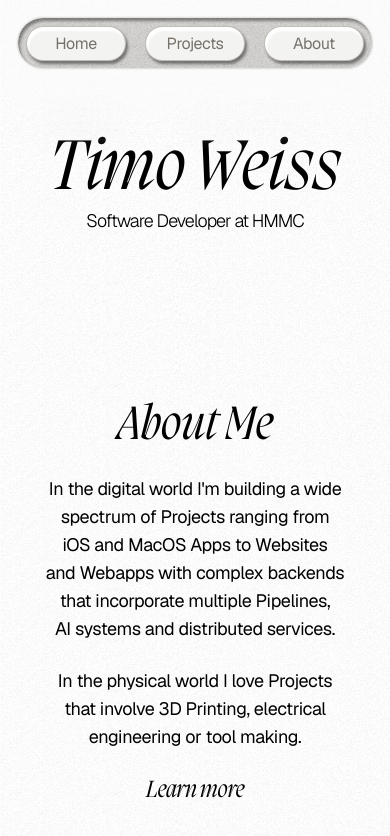
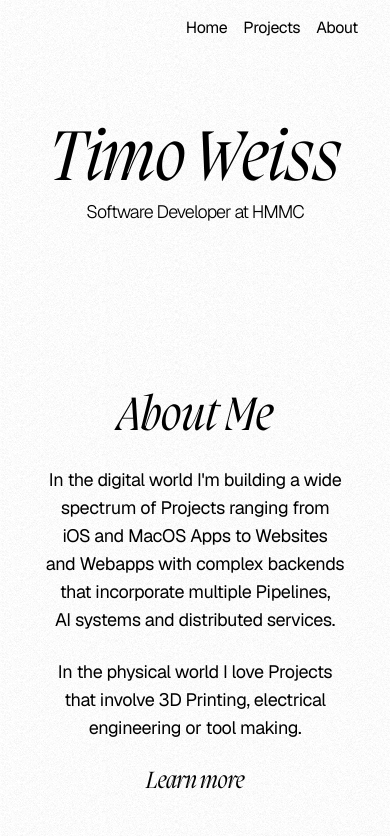
Before and after one commit to exddc/personal-site, a Next.js app: page / in a window 390 px wide. Shown: the top 836 px of the page. Built offline with nearby package versions, Linux system fonts and the light colour scheme.

Commit message:
new header design

```diff
--- /dev/null
+++ b/app/components/Header copy.tsx
@@ -0,0 +1,117 @@
+'use client';
+
+import { motion } from 'motion/react';
+
+const containerVariants = {
+    hidden: {
+        scaleX: 1,
+        opacity: 0,
+        originX: 0,
+        y: -20,
+    },
+    visible: {
+        scaleX: 1,
+        opacity: 1,
+        y: 0,
+        transition: {
+            delay: 0.5,
+            duration: 1.3,
+            ease: 'easeInOut',
+        },
+    },
+    scroll: {
+        scaleX: 10,
+    },
+};
+
+const navVariants = {
+    hidden: {},
+    visible: {
+        transition: {
+            staggerChildren: 0.2,
+            delayChildren: 1.2,
+        },
+    },
+};
+
+const linkVariants = {
+    hidden: {
+        opacity: 0,
+        y: -5,
+    },
+    visible: {
+        opacity: 1,
+        y: 0,
+        transition: {
+            duration: 0.8,
+            ease: 'easeOut',
+        },
+    },
+};
+
+const linkClassName =
+    'text-center pt-[2px] bg-[#F3F3F1] rounded-[25px] border-[1px] border-solid border-[#908A7B]/50 inset-shadow-[2px_4px_2px_rgba(256,256,256,1)] shadow-[2px_3px_3px_rgba(0,0,0,0.45)] w-[100px] h-[35px] text-base font-normal tracking-tight flex items-center justify-center text-[#76726A]';
+
+export default function Header() {
+    return (
+        <header className="w-full mx-auto pt-4 top-0 sticky z-40 px-4 md:px-0">
+            <motion.div
+                variants={containerVariants}
+                initial="hidden"
+                animate="visible"
+                className="max-w-xl mx-auto bg-[#F3F3F1] p-[1px] rounded-[51px]"
+            >
+                <div className="gradual-backdrop-blur"></div>
+                <motion.nav
+                    variants={navVariants}
+                    initial="hidden"
+                    animate="visible"
+                    className="flex flex-row justify-between items-center h-[52px] px-[8px] text-base tracking-tight text-black whitespace-nowrap border-[#E2E2E2] border-solid border-[1px] bg-[#D6D5D3] rounded-[50px] nav-noise inset-shadow-[2px_3px_3px_rgba(0,0,0,0.40)]"
+                >
+                    <motion.a
+                        variants={linkVariants}
+                        href="/"
+                        className={linkClassName}
+                        whileHover={{ scale: 1.05 }}
+                        whileTap={{ scale: 0.95 }}
+                        transition={{
+                            type: 'spring',
+                            stiffness: 300,
+                            damping: 15,
+                        }}
+                    >
+                        Home
+                    </motion.a>
+                    <motion.a
+                        variants={linkVariants}
+                        href="/"
+                        className={linkClassName}
+                        whileHover={{ scale: 1.05 }}
+                        whileTap={{ scale: 0.95 }}
+                        transition={{
+                            type: 'spring',
+                            stiffness: 300,
+                            damping: 15,
+                        }}
+                    >
+                        Projects
+                    </motion.a>
+                    <motion.a
+                        variants={linkVariants}
+                        href="/"
+                        className={linkClassName}
+                        whileHover={{ scale: 1.05 }}
+                        whileTap={{ scale: 0.95 }}
+                        transition={{
+                            type: 'spring',
+                            stiffness: 300,
+                            damping: 15,
+                        }}
+                    >
+                        About
+                    </motion.a>
+                </motion.nav>
+            </motion.div>
+        </header>
+    );
+}
--- a/app/components/Header.tsx
+++ b/app/components/Header.tsx
@@ -1,118 +1,79 @@
 'use client';
+import { useEffect, useState } from 'react';
+import Link from 'next/link';
+import CenterUnderline from './Fancy-Underline-Center';
 
-import { s } from 'framer-motion/client';
-import { motion } from 'motion/react';
+export default function Header(animateTitle: boolean = true) {
+    const [showBorder, setShowBorder] = useState(false);
+    const [showTitle, setShowTitle] = useState(false);
 
-const containerVariants = {
-    hidden: {
-        scaleX: 1,
-        opacity: 0,
-        originX: 0,
-        y: -20,
-    },
-    visible: {
-        scaleX: 1,
-        opacity: 1,
-        y: 0,
-        transition: {
-            delay: 0.5,
-            duration: 1.3,
-            ease: 'easeInOut',
-        },
-    },
-    scroll: {
-        scaleX: 10,
-    },
-};
+    useEffect(() => {
+        function handleScroll() {
+            if (window.scrollY > 50) {
+                setShowBorder(true);
+                setShowTitle(true);
+            } else {
+                setShowBorder(false);
+                if (animateTitle) {
+                    setShowTitle(false);
+                } else {
+                    setShowTitle(true);
+                }
+            }
+        }
 
-const navVariants = {
-    hidden: {},
-    visible: {
-        transition: {
-            staggerChildren: 0.2,
-            delayChildren: 1.2,
-        },
-    },
-};
+        window.addEventListener('scroll', handleScroll);
 
-const linkVariants = {
-    hidden: {
-        opacity: 0,
-        y: -5,
-    },
-    visible: {
-        opacity: 1,
-        y: 0,
-        transition: {
-            duration: 0.8,
-            ease: 'easeOut',
-        },
-    },
-};
+        return () => {
+            window.removeEventListener('scroll', handleScroll);
+        };
+    }, []);
 
-const linkClassName =
-    'text-center pt-[2px] bg-[#F3F3F1] rounded-[25px] border-[1px] border-solid border-[#908A7B]/50 inset-shadow-[2px_4px_2px_rgba(256,256,256,1)] shadow-[2px_3px_3px_rgba(0,0,0,0.45)] w-[100px] h-[35px] text-base font-normal tracking-tight flex items-center justify-center text-[#76726A]';
-
-export default function Header() {
     return (
-        <header className="w-full mx-auto pt-4 top-0 sticky z-40 px-4 md:px-0">
-            <motion.div
-                variants={containerVariants}
-                initial="hidden"
-                animate="visible"
-                className="max-w-xl mx-auto bg-[#F3F3F1] p-[1px] rounded-[51px]"
+        <header className="sticky top-0 z-50">
+            <div
+                className={
+                    `px-8 py-4 transition-all duration-700 border-b` +
+                    (showBorder
+                        ? ' border-neutral-200 bg-transparent backdrop-blur-lg  bg-opacity-60'
+                        : ' border-transparent')
+                }
             >
-                <div className="gradual-backdrop-blur"></div>
-                <motion.nav
-                    variants={navVariants}
-                    initial="hidden"
-                    animate="visible"
-                    className="flex flex-row justify-between items-center h-[52px] px-[8px] text-base tracking-tight text-black whitespace-nowrap border-[#E2E2E2] border-solid border-[1px] bg-[#D6D5D3] rounded-[50px] nav-noise inset-shadow-[2px_3px_3px_rgba(0,0,0,0.40)]"
-                >
-                    <motion.a
-                        variants={linkVariants}
+                <div className="flex flex-row justify-between">
+                    <Link
                         href="/"
-                        className={linkClassName}
-                        whileHover={{ scale: 1.05 }}
-                        whileTap={{ scale: 0.95 }}
-                        transition={{
-                            type: 'spring',
-                            stiffness: 300,
-                            damping: 15,
-                        }}
+                        className={
+                            'font-normal font-serif italic text-xl justify-center items-center flex transition-all duration-700' +
+                            (showTitle ? ' text-black' : ' text-transparent')
+                        }
                     >
-                        Home
-                    </motion.a>
-                    <motion.a
-                        variants={linkVariants}
-                        href="/"
-                        className={linkClassName}
-                        whileHover={{ scale: 1.05 }}
-                        whileTap={{ scale: 0.95 }}
-                        transition={{
-                            type: 'spring',
-                            stiffness: 300,
-                            damping: 15,
-                        }}
-                    >
-                        Projects
-                    </motion.a>
-                    <motion.a
-                        variants={linkVariants}
-                        href="/"
-                        className={linkClassName}
-                        whileHover={{ scale: 1.05 }}
-                        whileTap={{ scale: 0.95 }}
-                        transition={{
-                            type: 'spring',
-                            stiffness: 300,
-                            damping: 15,
-                        }}
-                    >
-                        About
-                    </motion.a>
-                </motion.nav>
-            </motion.div>
+                        Timo Weiss
+                    </Link>
+                    <div className="flex flex-row font-normal text-base gap-4 tracking-tight">
+                        <Link href="/projects" className="text-black">
+                            <CenterUnderline
+                                label="Home"
+                                underlineHeightRatio={0.05}
+                                underlinePaddingRatio={-0.2}
+                            />
+                        </Link>
+                        <Link href="/projects" className="text-black">
+                            <CenterUnderline
+                                label="Projects"
+                                underlineHeightRatio={0.05}
+                                underlinePaddingRatio={-0.2}
+                            />
+                        </Link>
+                        <Link href="/projects" className="text-black">
+                            <CenterUnderline
+                                label="About"
+                                underlineHeightRatio={0.05}
+                                underlinePaddingRatio={-0.2}
+                            />
+                        </Link>
+                    </div>
+                </div>
+            </div>
         </header>
     );
 }
```
